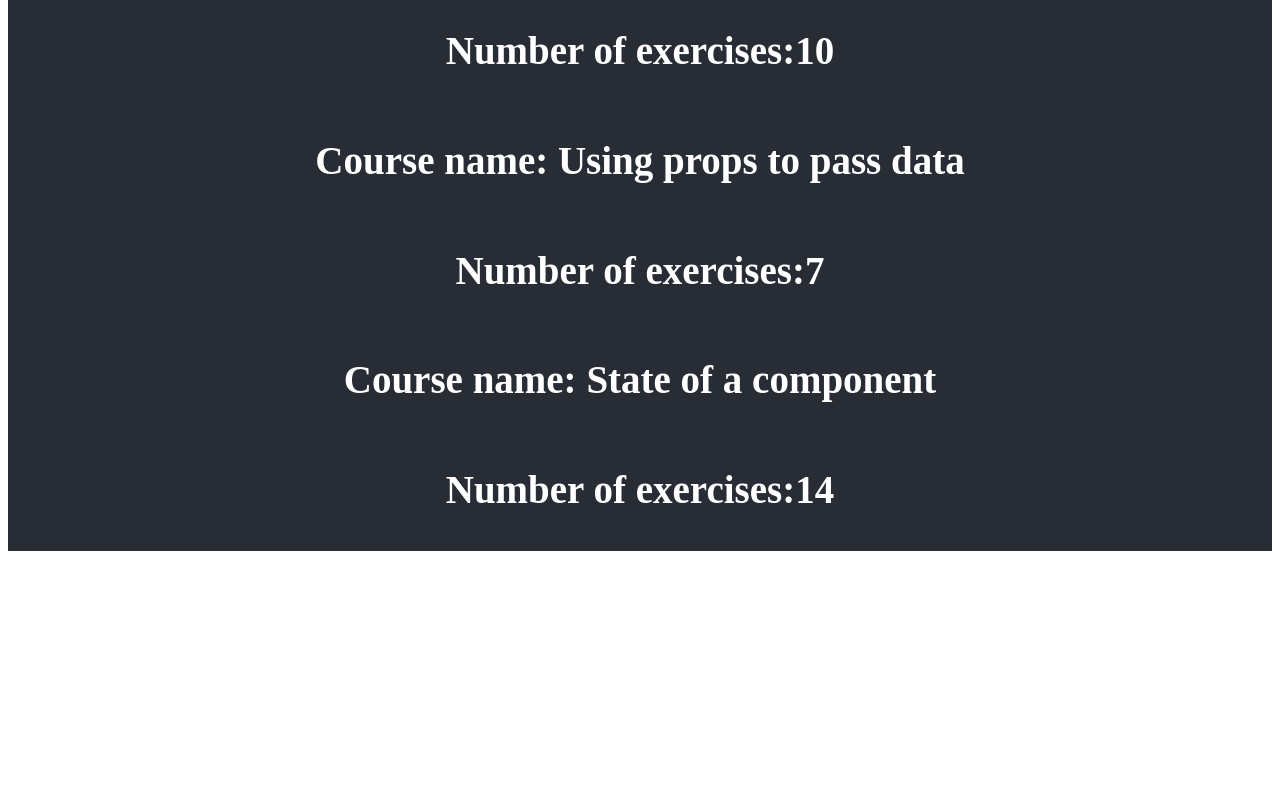
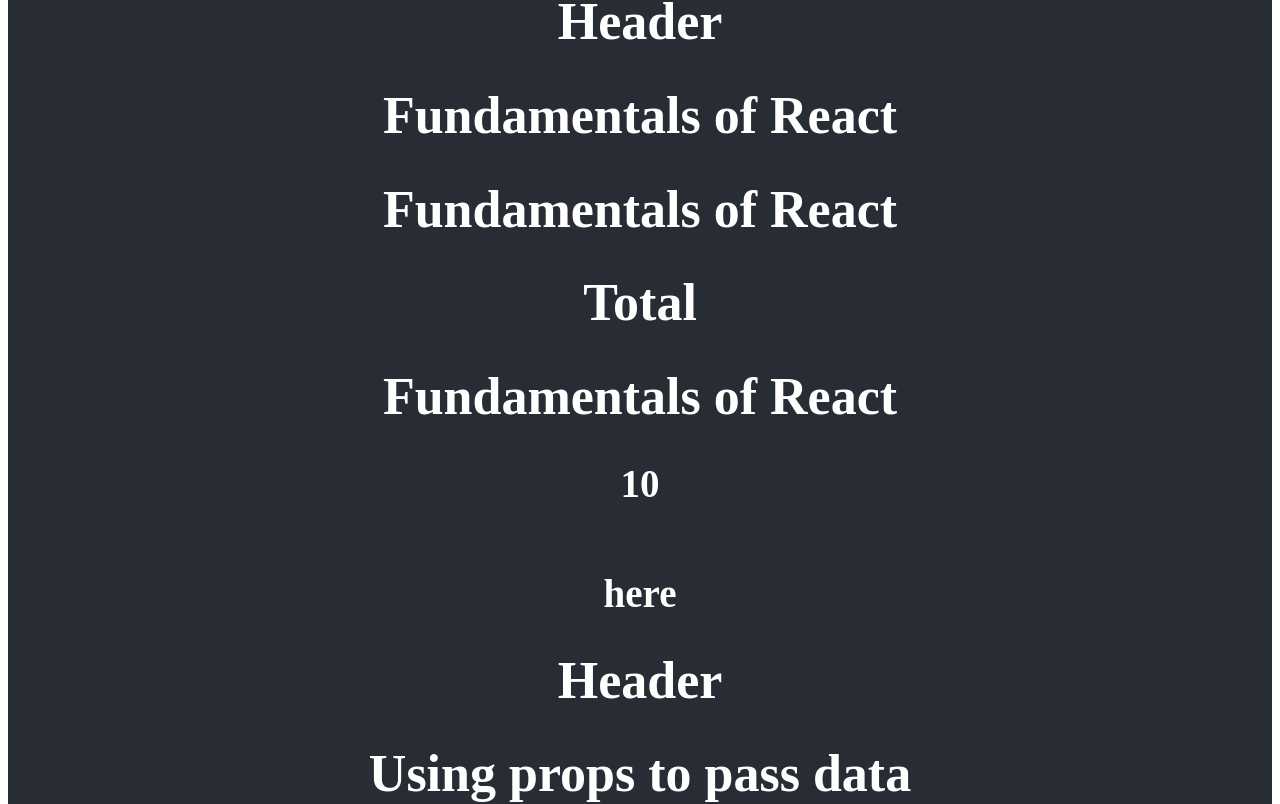
Before and after one commit to SSOL7/Osa1, a React (Vite) app: page / in a window 1280 px wide. Shown: the part 257-1061 px from the top of the page. Before the commit the page ends 816 px from the top, so only its background shows below. Built offline with nearby package versions, Linux system fonts and the light colour scheme.

Commit message:
Tehtävä 1.5

```diff
--- a/src/App.jsx
+++ b/src/App.jsx
@@ -20,21 +20,49 @@
     }
   ]);
 
+  const course = {
+    name: 'Half Stack application development',
+    parts: [
+      {
+        name: 'Fundamentals of React',
+        exercises: 10
+      },
+      {
+        name: 'Using props to pass data',
+        exercises: 7
+      },
+      {
+        name: 'State of a component',
+        exercises: 14
+      }
+    ]
+  }
+
 
   return (
     <div className="App">
-
       <header className="App-header">
         <h1>Seoul</h1>
-        {parts.map(part => {
+        {course.parts.map(part => {
           return (
-            <Content
-            key={part.name}
-            name={part.name}
-            exercises={part.exercises}
-            />
+            <div>
+              <h2>here</h2>
+              <Header part1={part} />
+              <Content part2={part} />
+              <Total part3={part} />
+            </div>
           )
         })}
+{/*
+          {parts.map(part => {
+            return (
+              <Content
+              key={part.name}
+              name={part.name}
+              exercises={part.exercises}
+              />
+            )
+          })} */}
       </header>
     </div>
   )
--- a/src/Content.jsx
+++ b/src/Content.jsx
@@ -1,10 +1,10 @@
 import React from 'react'
 
-function Content({name, exercises}) {
+function Content(props) {
+  const { part2 } = props
   return (
     <>
-    <h2>Course name: {name} </h2>
-    <h2>Number of exercises:{exercises} </h2>
+      <h1>{ part2.name }</h1>
     </>
   )
 }
--- a/src/Header.jsx
+++ b/src/Header.jsx
@@ -2,11 +2,11 @@
 
 function Header(props) {
   const { part1 } = props
+  console.log(part1)
   return (
     <>
         <h1>Header</h1>
         <h1>{part1.name}</h1>
-        <h2>{part1.exercises}</h2>
     </>
   )
 }
--- a/src/Total.jsx
+++ b/src/Total.jsx
@@ -2,6 +2,7 @@
 
 function Total(props) {
   const { part3 } = props
+  console.log(part3)
   return (
     <>
     <h1>Total</h1>
```
